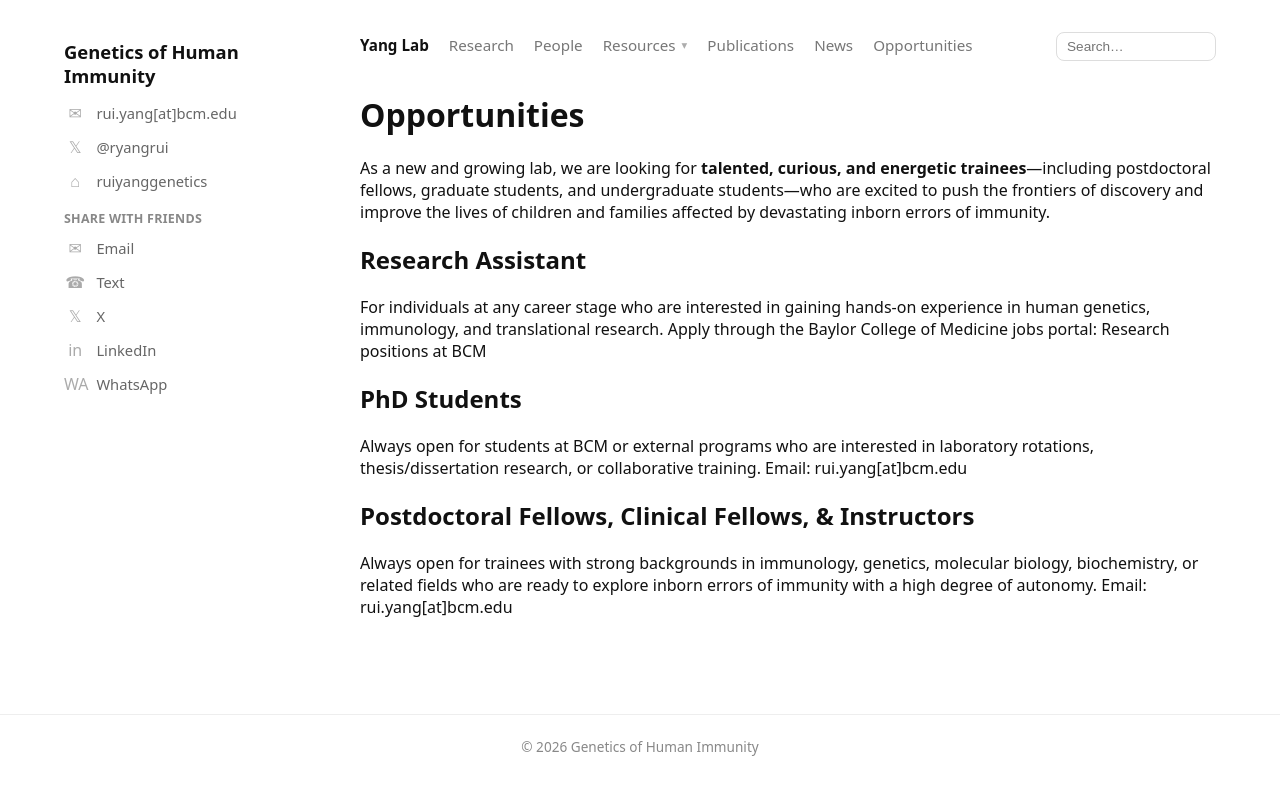
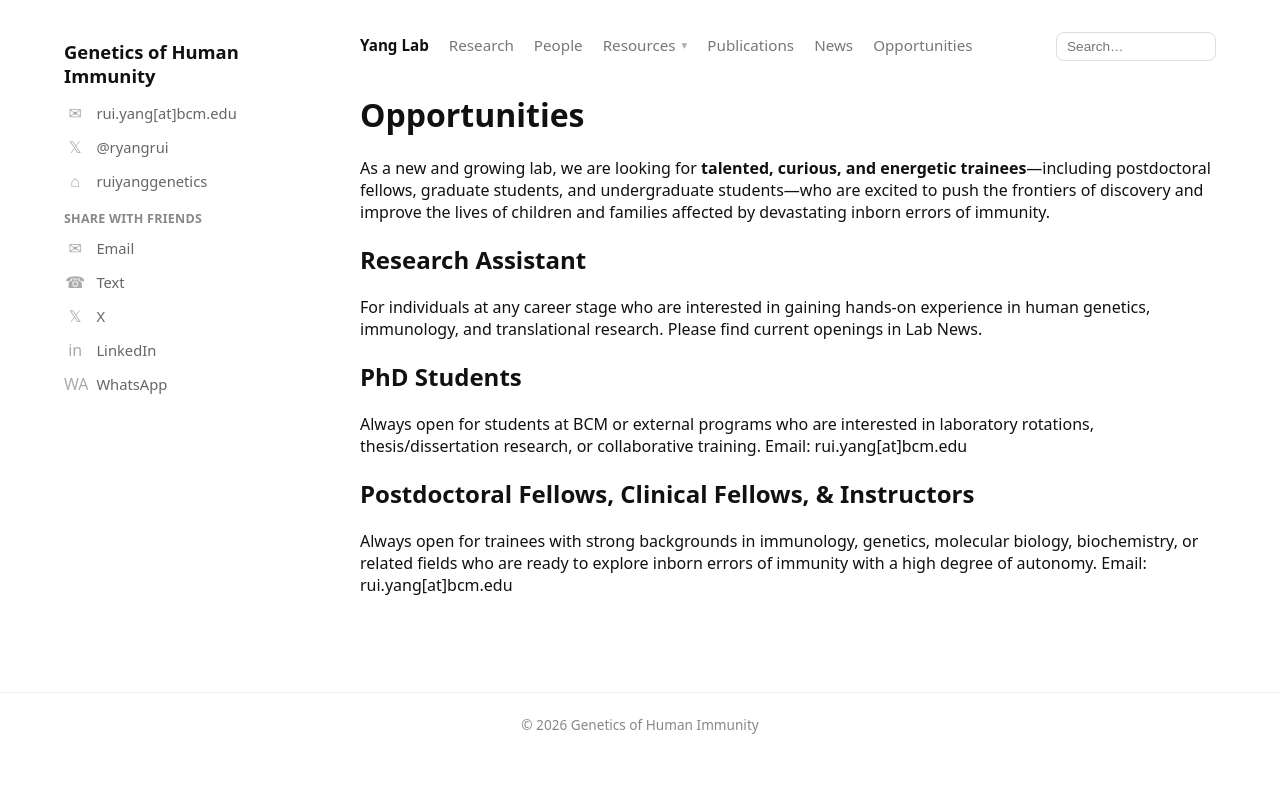
Before and after one commit to ruiyanggenetics/ghilab, a Jekyll site: the page built from opportunities.md, in a window 1280 px wide. Shown: the top 795 px of the page. Built offline with Jekyll 4.4.1, drawn with Linux system fonts in a browser that asks for light colours.

Commit message:
Update opportunities.md

```diff
--- a/opportunities.md
+++ b/opportunities.md
@@ -8,7 +8,8 @@ title: Opportunities
 As a new and growing lab, we are looking for **talented, curious, and energetic trainees**—including postdoctoral fellows, graduate students, and undergraduate students—who are excited to push the frontiers of discovery and improve the lives of children and families affected by devastating inborn errors of immunity.
 
 ## Research Assistant
-For individuals at any career stage who are interested in gaining hands-on experience in human genetics, immunology, and translational research. Apply through the Baylor College of Medicine jobs portal: [Research positions at BCM](https://jobs.bcm.edu/go/Research/7951500/)
+For individuals at any career stage who are interested in gaining hands-on experience in human genetics, immunology, and translational research.
+Please find current openings in [Lab News](https://ruiyanggenetics.github.io/ghilab/news/).
 
 ## PhD Students
 Always open for students at BCM or external programs who are interested in laboratory rotations, thesis/dissertation research, or collaborative training.
```
